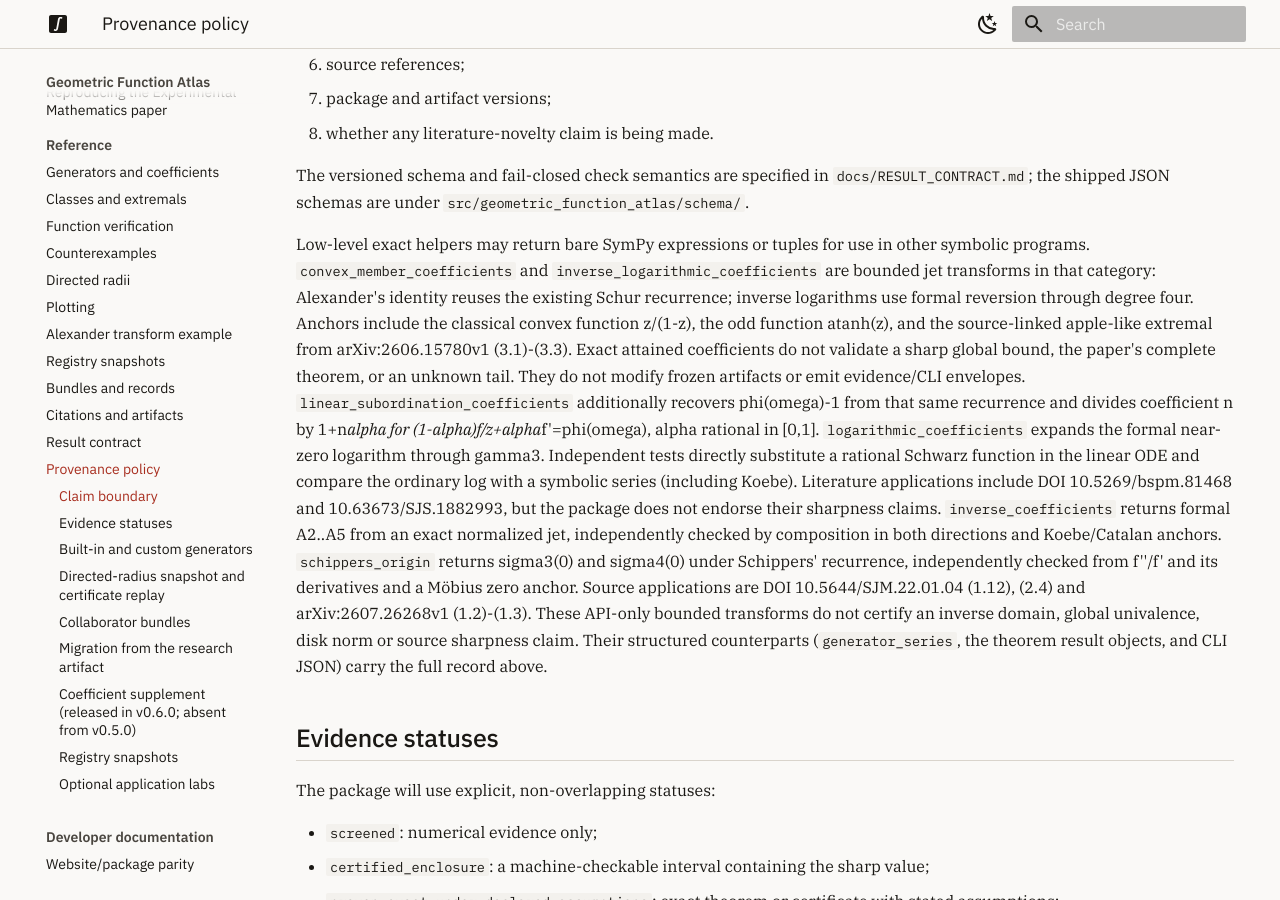
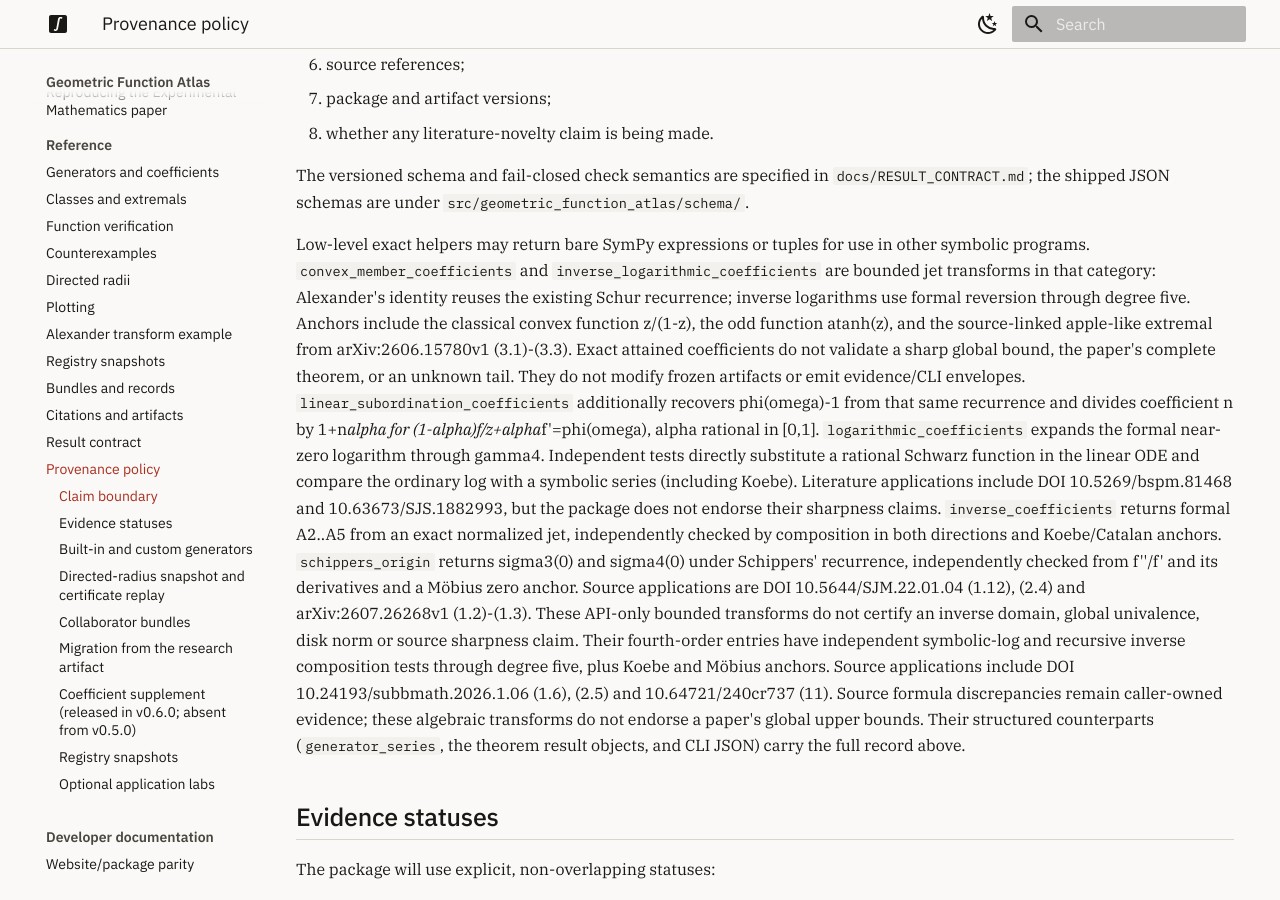
Before and after one commit to Prasanna28Devadiga/geometric-function-atlas, an MkDocs documentation site: the page built from docs/PROVENANCE.md, in a window 1280 px wide and 900 px high, scrolled down 401 px. Built offline with MkDocs 1.6.1 and Material for MkDocs 9.7.7, drawn with Linux system fonts in a browser that asks for light colours.

Commit message:
Extend exact ordinary and inverse logarithmic jets through order four

```diff
--- a/docs/PROVENANCE.md
+++ b/docs/PROVENANCE.md
@@ -21,7 +21,7 @@ Low-level exact helpers may return bare SymPy expressions or tuples for use in
 other symbolic programs. `convex_member_coefficients` and
 `inverse_logarithmic_coefficients` are bounded jet transforms in that category:
 Alexander's identity reuses the existing Schur recurrence; inverse logarithms
-use formal reversion through degree four. Anchors include the classical convex
+use formal reversion through degree five. Anchors include the classical convex
 function z/(1-z), the odd function atanh(z), and the source-linked apple-like
 extremal from arXiv:2606.15780v1 (3.1)-(3.3). Exact attained coefficients do not
 validate a sharp global bound, the paper's complete theorem, or an unknown
@@ -29,7 +29,7 @@ tail. They do not modify frozen artifacts or emit evidence/CLI envelopes.
 `linear_subordination_coefficients` additionally recovers phi(omega)-1 from
 that same recurrence and divides coefficient n by 1+n*alpha for
 (1-alpha)f/z+alpha*f'=phi(omega), alpha rational in [0,1].
-`logarithmic_coefficients` expands the formal near-zero logarithm through gamma3.
+`logarithmic_coefficients` expands the formal near-zero logarithm through gamma4.
 Independent tests directly substitute a rational Schwarz function in the linear
 ODE and compare the ordinary log with a symbolic series (including Koebe).
 Literature applications include DOI 10.5269/bspm.81468 and
@@ -41,6 +41,11 @@ independently checked from f''/f' and its derivatives and a Möbius zero anchor.
 Source applications are DOI 10.5644/SJM.22.01.04 (1.12), (2.4) and
 arXiv:2607.26268v1 (1.2)-(1.3). These API-only bounded transforms do not certify
 an inverse domain, global univalence, disk norm or source sharpness claim.
+Their fourth-order entries have independent symbolic-log and recursive inverse
+composition tests through degree five, plus Koebe and Möbius anchors. Source
+applications include DOI 10.24193/subbmath.2026.1.06 (1.6), (2.5) and
+10.64721/240cr737 (11). Source formula discrepancies remain caller-owned evidence;
+these algebraic transforms do not endorse a paper's global upper bounds.
 Their structured counterparts (`generator_series`,
 the theorem result objects, and CLI JSON) carry the full record above.
 
```
Also changed, not shown: README.md (+4 -3 lines), docs/ROADMAP.md (+2 -2 lines), 3 other files.
